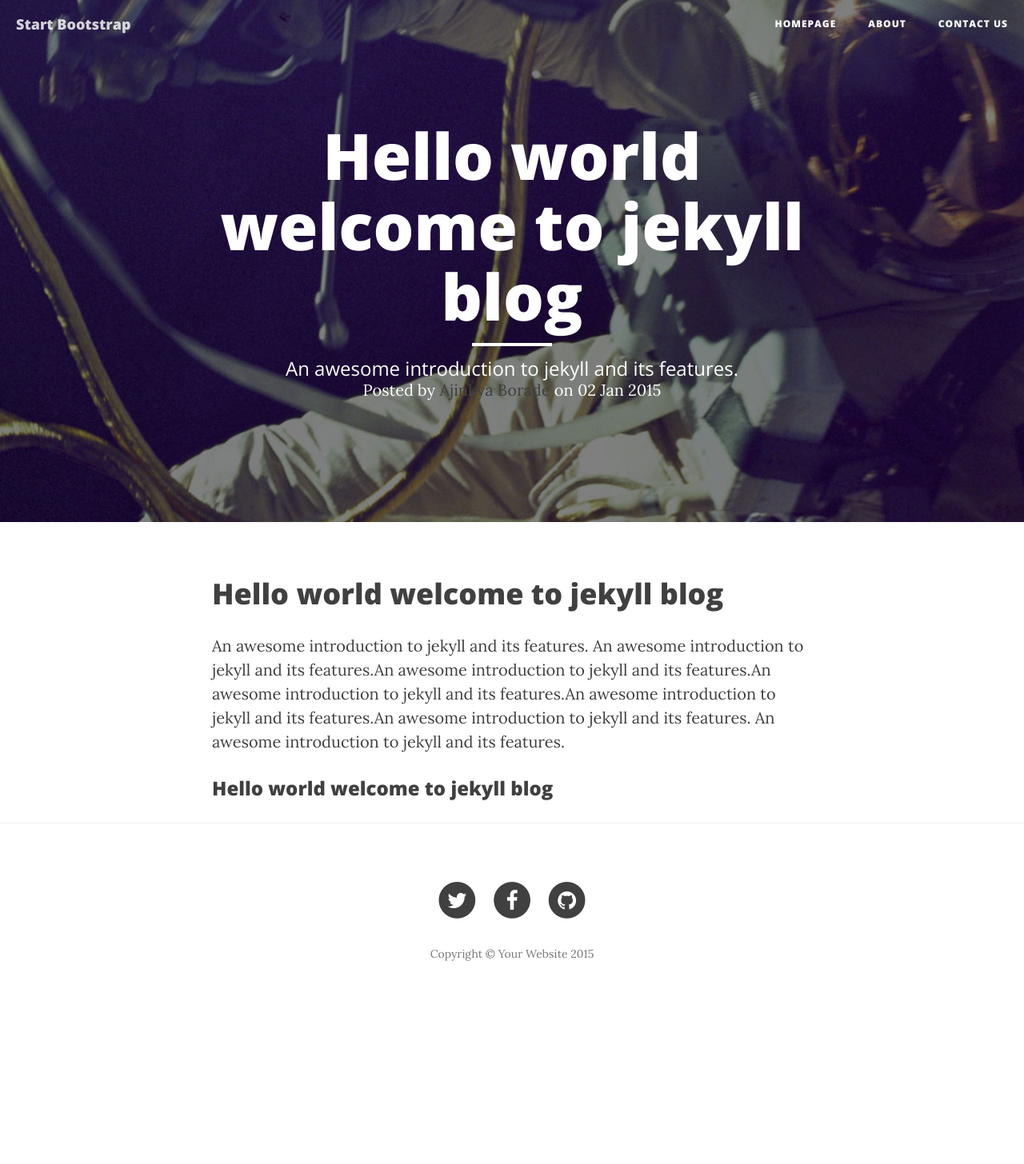
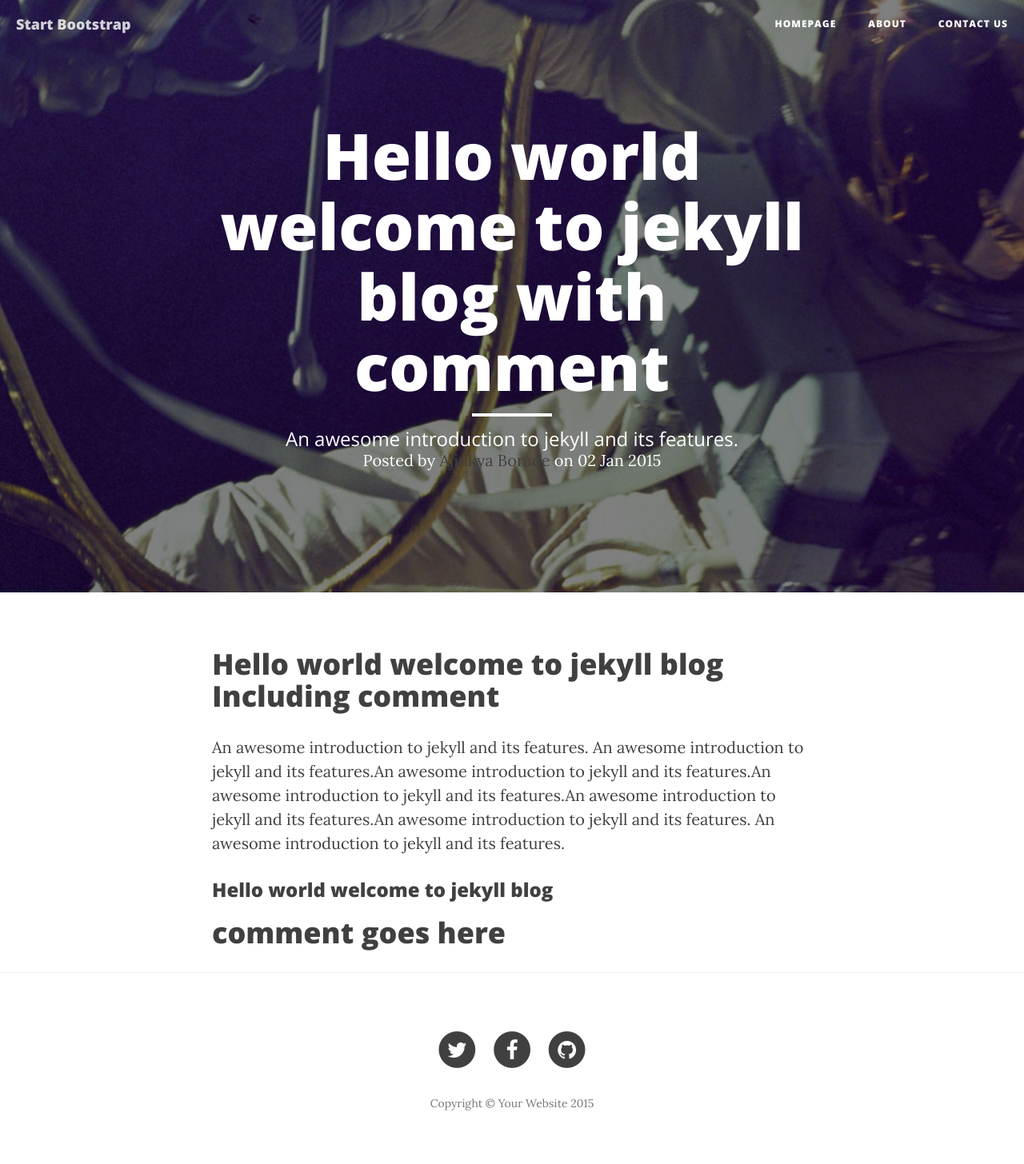
Before and after one commit to srrin/jekblog, a Jekyll site: the page built from _posts/2015-01-02-hello-world-welcome-to-jekyll-blog.md, in a window 1280 px wide. Shown: the whole page at 80% size. Built offline with Jekyll 4.4.1, drawn with Linux system fonts in a browser that asks for light colours; nearby versions of some CDN libraries; Markdown is read by kramdown in place of the engine named in the settings; comment, search, counter and statistics services are not loaded; before the commit the page ends 1269 px from its top, so only the background shows below that; some of the changed lines change nothing that is shown.

Commit message:
Comments

```diff
--- a/_posts/2015-01-02-hello-world-welcome-to-jekyll-blog.md
+++ b/_posts/2015-01-02-hello-world-welcome-to-jekyll-blog.md
@@ -1,16 +1,50 @@
 ---
 layout: post
-title: "Hello world welcome to jekyll blog"
+title: "Hello world welcome to jekyll blog with comment"
 description: "An awesome introduction to jekyll and its features."
 author: "Ajinkya Borade"
 coverImg: "post-bg.jpg"
-
+comments: true
 ---
 
 
-#Hello world welcome to jekyll blog
+#Hello world welcome to jekyll blog Including comment
 
 An awesome introduction to jekyll and its features. An awesome introduction to jekyll and its features.An awesome introduction to jekyll and its features.An awesome introduction to jekyll and its features.An awesome introduction to jekyll and its features.An awesome introduction to jekyll and its features. An awesome introduction to jekyll and its features.
 
 
 ###Hello world welcome to jekyll blog
+
+#comment goes here
+
+{% if page.comments %}
+<div id="disqus_thread"></div>
+<script type="text/javascript">
+    /* * * CONFIGURATION VARIABLES * * */
+    // Required: on line below, replace text in quotes with your forum shortname
+    var disqus_shortname = 'FORUM SHORTNAME GOES HERE';
+
+    /* * * DON'T EDIT BELOW THIS LINE * * */
+    (function() {
+        var dsq = document.createElement('script'); dsq.type = 'text/javascript'; dsq.async = true;
+        dsq.src = '//' + disqus_shortname + '.disqus.com/embed.js';
+        (document.getElementsByTagName('head')[0] || document.getElementsByTagName('body')[0]).appendChild(dsq);
+    })();
+</script>
+<noscript>Please enable JavaScript to view the <a href="https://disqus.com/?ref_noscript" rel="nofollow">comments powered by Disqus.</a></noscript>
+
+<script type="text/javascript">
+    /* * * CONFIGURATION VARIABLES * * */
+    // Required: on line below, replace text in quotes with your forum shortname
+    var disqus_shortname = 'FORUM SHORTNAME GOES HERE';
+
+    /* * * DON'T EDIT BELOW THIS LINE * * */
+    (function () {
+        var s = document.createElement('script'); s.async = true;
+        s.type = 'text/javascript';
+        s.src = '//' + disqus_shortname + '.disqus.com/count.js';
+        (document.getElementsByTagName('HEAD')[0] || document.getElementsByTagName('BODY')[0]).appendChild(s);
+    }());
+</script>
+
+{% endif %}
```
